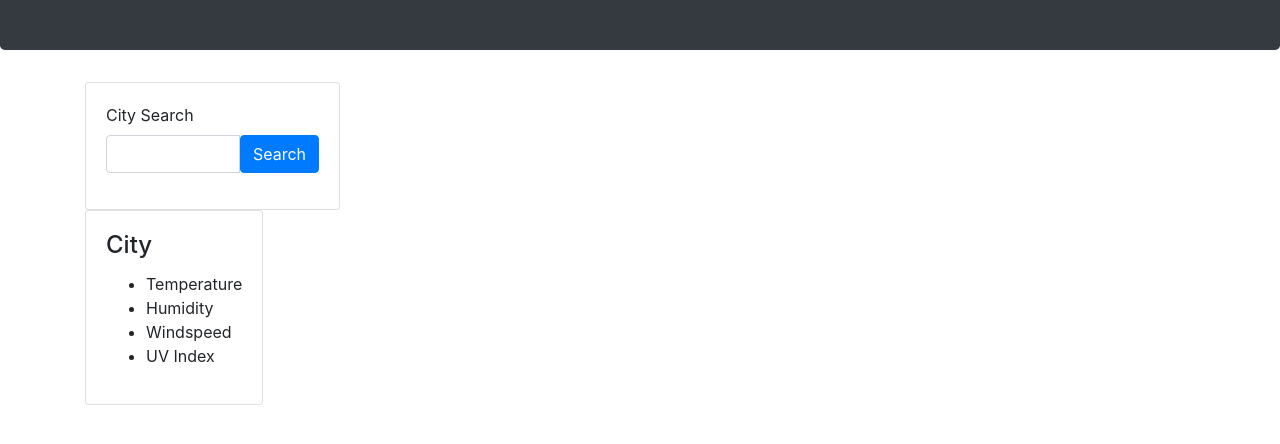
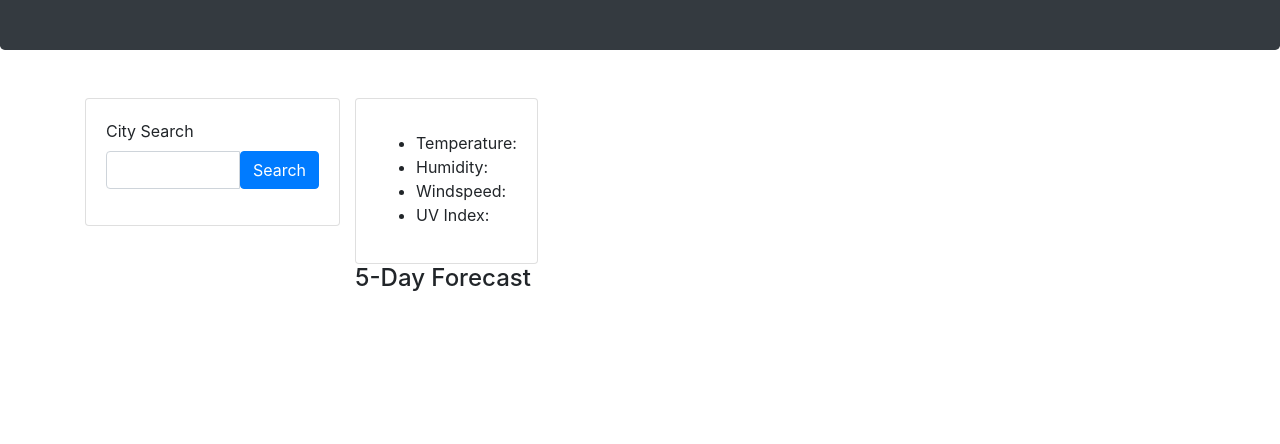
Before and after one commit to GeloneJT/weather_dashboard_2021, a plain HTML site: page index.html in a window 1280 px wide. Shown: the part 134-578 px from the top of the page. Drawn offline with nearby package versions, Linux system fonts and the light colour scheme.

Commit message:
HTHL framwork set

```diff
--- a/index.html
+++ b/index.html
@@ -25,10 +25,10 @@
       </div>
     </section>
     <!-- Search card -->
-    <div class="container">
+    <div class="container my-5">
       <section>
         <div class="row">
-          <div class="col-md-3">
+          <div class="col-3">
             <div class="card srch-sec">
               <div class="card-body">
                 <label>City Search</label>
@@ -43,27 +43,30 @@
               </div>
             </div>
           </div>
-        </div>
-      </section>
-
-      <section>
-        <div class="col-md-9">
+          <div class="col-9">
               <div class="row">
                 <div class="card">
                   <div class="card-body">
-                <h4 class="card-title">City</h4>
+                    <h4 class="card-title"></h4>
                     <ul>
-                  <li>Temperature</li>
-                  <li>Humidity</li>
-                  <li>Windspeed</li>
-                  <li>UV Index</li>
+                      <li>Temperature:</li>
+                      <li>Humidity:</li>
+                      <li>Windspeed:</li>
+                      <li>UV Index:</li>
                     </ul>
                   </div>
                 </div>
               </div>
+              <div class="row">
+                <h4 class="card-title"> 5-Day Forecast</h4>
               </div>
-      </section>
+              <div class="row"></div>
           </div>
+
+            </div>
+    </div>
+
+
 
     <script src="Assets/js/script.js"></script>
     <script src="https://cdnjs.cloudflare.com/ajax/libs/jquery/3.5.1/jquery.slim.min.js"></script>
```
Lines whose indentation alone changed are shown as unchanged.
